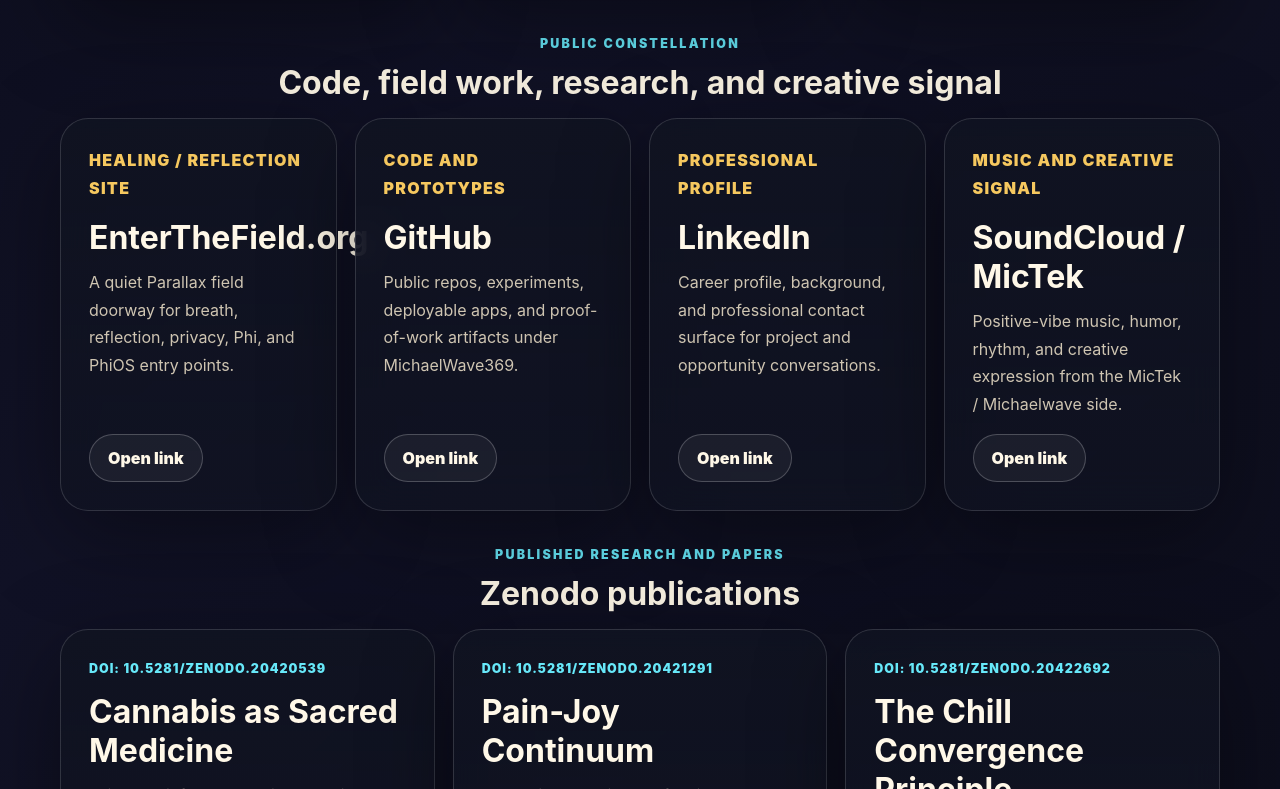
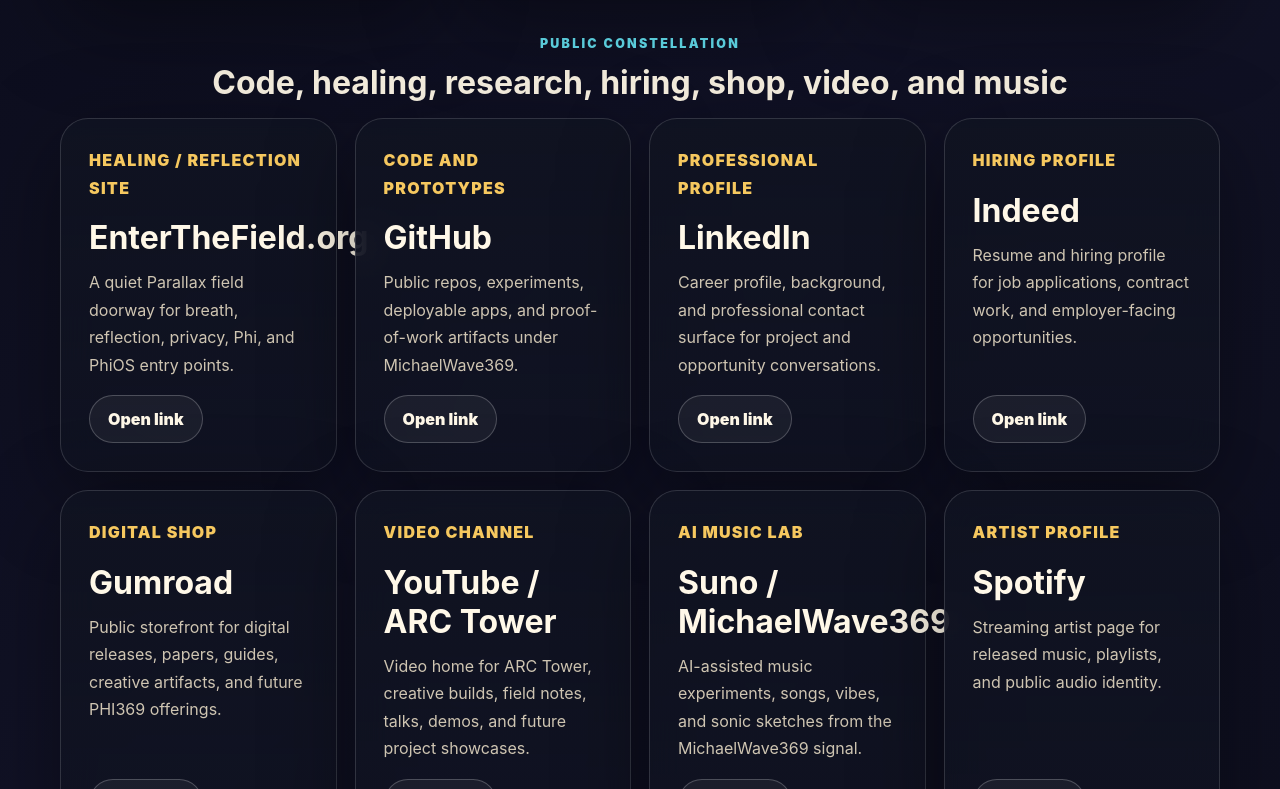
Before and after one commit to MichaelWave369/michaelwhughes-portfolio, a React (Vite) app: page / in a window 1280 px wide. Shown: the part 1671-2460 px from the top of the page. Built offline with nearby package versions, Linux system fonts and the light colour scheme.

Commit message:
feat: add music shop hiring and video links

```diff
--- a/src/main.jsx
+++ b/src/main.jsx
@@ -66,6 +66,36 @@
     text: 'Career profile, background, and professional contact surface for project and opportunity conversations.',
   },
   {
+    name: 'Indeed',
+    href: 'https://profile.indeed.com/p/michaelh-9y6d98g',
+    label: 'Hiring profile',
+    text: 'Resume and hiring profile for job applications, contract work, and employer-facing opportunities.',
+  },
+  {
+    name: 'Gumroad',
+    href: 'https://microneesia.gumroad.com/',
+    label: 'Digital shop',
+    text: 'Public storefront for digital releases, papers, guides, creative artifacts, and future PHI369 offerings.',
+  },
+  {
+    name: 'YouTube / ARC Tower',
+    href: 'https://www.youtube.com/@ARCTower',
+    label: 'Video channel',
+    text: 'Video home for ARC Tower, creative builds, field notes, talks, demos, and future project showcases.',
+  },
+  {
+    name: 'Suno / MichaelWave369',
+    href: 'https://suno.com/@michaelwave369',
+    label: 'AI music lab',
+    text: 'AI-assisted music experiments, songs, vibes, and sonic sketches from the MichaelWave369 signal.',
+  },
+  {
+    name: 'Spotify',
+    href: 'https://open.spotify.com/artist/07baw1sa0EyrbxrAffDLYd',
+    label: 'Artist profile',
+    text: 'Streaming artist page for released music, playlists, and public audio identity.',
+  },
+  {
     name: 'SoundCloud / MicTek',
     href: 'https://soundcloud.com/microneesia',
     label: 'Music and creative signal',
@@ -128,7 +158,7 @@
         <div className="brandRow">
           <span>Parallax</span>
           <span>PHI369 Labs</span>
-          <span>v0.3</span>
+          <span>v0.4</span>
         </div>
         <p className="eyebrow">Interactive resume and prototype rescue desk</p>
         <h1>Michael W. Hughes</h1>
@@ -139,6 +169,7 @@
         <div className="heroActions">
           <a href="mailto:microneesia79@gmail.com?subject=Prototype%20or%20Repo%20Rescue%20Request" className="primary">Start a project</a>
           <a href="https://www.enterthefield.org/" className="secondary" target="_blank" rel="noreferrer">Enter the Field</a>
+          <a href="https://open.spotify.com/artist/07baw1sa0EyrbxrAffDLYd" className="secondary" target="_blank" rel="noreferrer">Listen</a>
           <a href="https://github.com/MichaelWave369" className="secondary" target="_blank" rel="noreferrer">View GitHub</a>
         </div>
       </section>
@@ -189,7 +220,7 @@
 
       <section className="sectionHeader">
         <p className="eyebrow">Public constellation</p>
-        <h3>Code, field work, research, and creative signal</h3>
+        <h3>Code, healing, research, hiring, shop, video, and music</h3>
       </section>
       <section className="linkGrid">
         {publicLinks.map((link) => (
```
